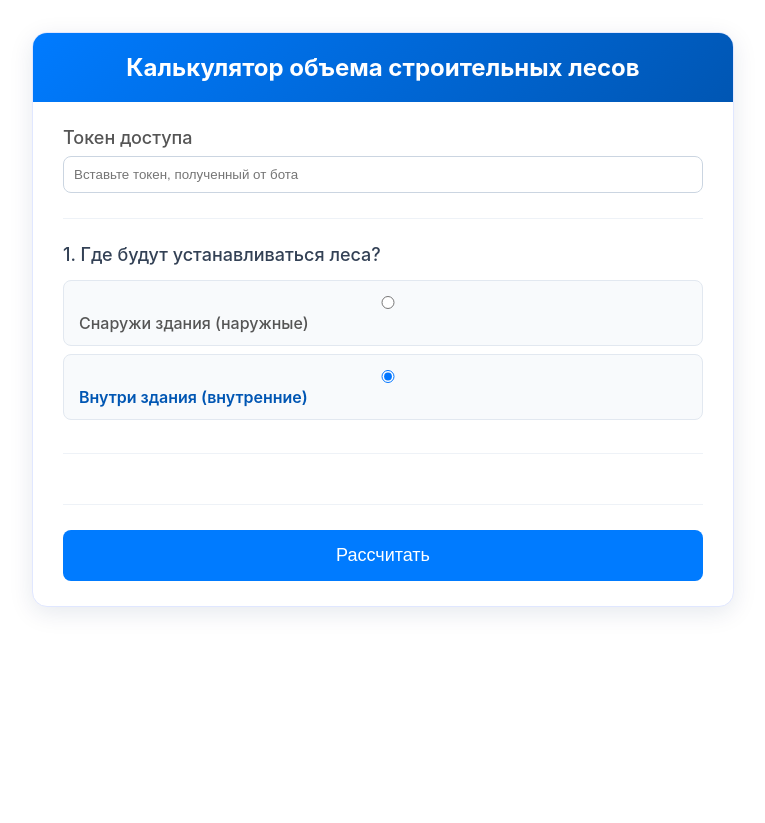
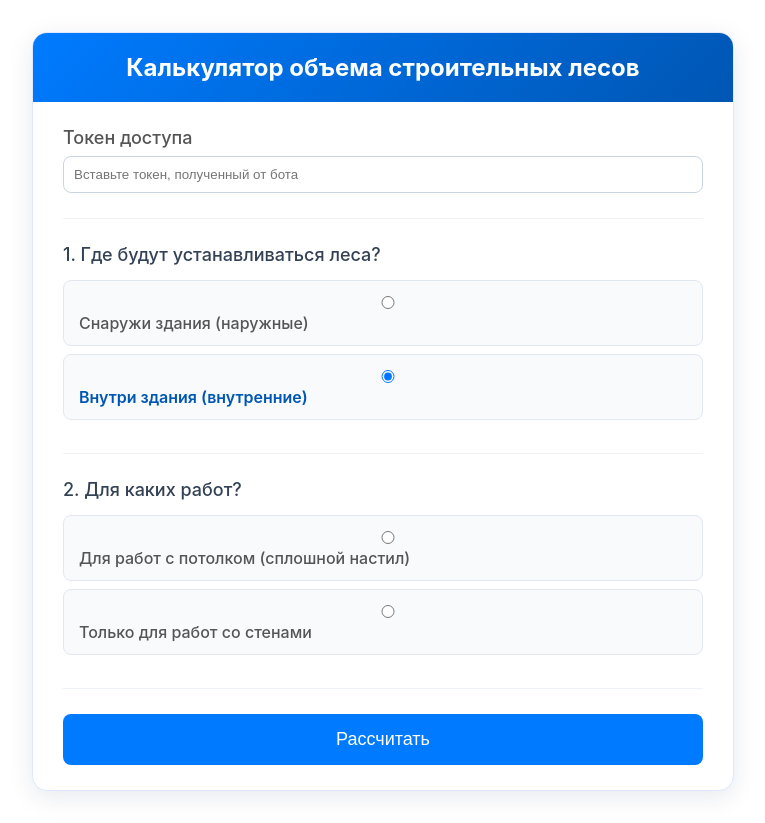
Before and after one commit to palolenin-cloud/smetnoe-frontend, a React (Create React App) app: page / in a window 1280 px wide. Both pictures are taken after a click on the label "Внутри здания (внутренние)". Shown: the whole page, without its empty margins (257-1022 px from the left). Before the commit the page ends 800 px from the top, so only its background shows below. Built offline with nearby package versions, Linux system fonts and the light colour scheme.

Commit message:
feat: Добавлена обработка страницы успеха оплаты

```diff
--- a/src/ScaffoldingCalculator.jsx
+++ b/src/ScaffoldingCalculator.jsx
@@ -1,13 +1,8 @@
 // --- Подключение зависимостей ---
-// Импортируем "строительные блоки" из библиотеки React.
-// 'React' - это основной "инженер", который знает, как строить интерфейсы.
-// 'useState', 'useEffect' - это его "инструменты" для управления данными и выполнения действий в нужный момент.
 import React, { useState, useEffect } from 'react';
 
 // --- Стили ---
-// Мы помещаем стили прямо в компонент. Это современный подход, называемый CSS-in-JS.
-// Аналогия: Вместо того чтобы клеить обои (CSS) из отдельного рулона, мы создаем "умные" стены,
-// которые уже знают, какого цвета им быть. Все, что касается внешнего вида, лежит в одном месте.
+// Мы помещаем стили прямо в компонент для удобства.
 const styles = `
   /* ... (здесь находятся все стили, они остались без изменений) ... */
   .scaffolding-calculator { font-family: -apple-system, BlinkMacSystemFont, "Segoe UI", Roboto, Helvetica, Arial, sans-serif; max-width: 700px; margin: 2rem auto; border-radius: 15px; overflow: hidden; box-shadow: 0 6px 25px rgba(0, 43, 85, 0.1); border: 1px solid #e0e7ff; background-color: #ffffff; }
@@ -38,130 +33,135 @@ const styles = `
   .btn-gdocs { background-color: #4285F4; color: white; }
 `;
 
-// --- Основной Компонент Калькулятора ---
-// Функция ScaffoldingCalculator - это "чертеж" нашего калькулятора.
-// React использует этот чертеж, чтобы построить интерактивный элемент на странице.
 function ScaffoldingCalculator() {
   // --- "Записные книжки" (Состояние / State) ---
-  // useState - это специальный "инструмент" React, который создает "записную книжку с волшебным карандашом".
-  // Когда мы что-то пишем в эту книжку (например, `setLocation('inside')`), React это видит и автоматически
-  // перерисовывает те части интерфейса, которые зависят от этой записи.
-
-  // Книжка для хранения выбора "где ставим леса" ('outside' или 'inside').
   const [location, setLocation] = useState('');
-  // Книжка для хранения выбора типа внутренних работ ('ceiling' или 'walls').
   const [insideType, setInsideType] = useState('');
-  // Книжка (в виде объекта) для хранения всех числовых значений из полей ввода.
   const [inputs, setInputs] = useState({
     height: '', length: '', roomWidth: '',
     roomLength: '', scaffoldWidth: '', wallsLength: ''
   });
-  // Книжка для хранения токена доступа пользователя.
   const [token, setToken] = useState('');
-  // Книжка для хранения ПОЛНОГО ответа от сервера в случае успеха.
   const [result, setResult] = useState(null);
-  // Книжка для хранения текста ошибки, если что-то пошло не так.
   const [error, setError] = useState('');
-  // Книжка-переключатель (true/false), которая говорит, идет ли сейчас загрузка.
   const [loading, setLoading] = useState(false);
-  // Книжка-переключатель для нашего аккордеона с обоснованием (открыт/закрыт).
   const [accordionOpen, setAccordionOpen] = useState(false);
 
+  // --- "Умные наблюдатели" (Эффекты / useEffect) ---
 
-  // --- "Умный наблюдатель" (Эффект / useEffect) ---
-  // useEffect - это "наблюдатель", который выполняет какое-то действие при определенных условиях.
-  // В данном случае, он срабатывает ОДИН РАЗ (благодаря пустому списку `[]` в конце)
-  // сразу после того, как калькулятор впервые появится на экране.
+  // НАБЛЮДАТЕЛЬ №1: Проверяет наличие '?token=...' в URL при первой загрузке.
   useEffect(() => {
-    // Он "осматривает" адресную строку браузера в поисках параметра 'token'.
     const urlParams = new URLSearchParams(window.location.search);
     const tokenFromUrl = urlParams.get('token');
-    // Если токен найден...
     if (tokenFromUrl) {
-      // ...он "записывает" его в нашу "записную книжку" 'token'.
       setToken(tokenFromUrl);
-      // И сразу же "стирает" его из адресной строки, чтобы он не мешался.
       window.history.replaceState({}, document.title, window.location.pathname);
     }
-  }, []); // Пустой массив `[]` означает "сделай это только один раз при рождении компонента".
+  }, []);
+
+  // =======================================================================
+  // === НАЧАЛО НОВОГО КОДА                                              ===
+  // =======================================================================
+  // НАБЛЮДАТЕЛЬ №2: Проверяет, не находимся ли мы на странице "успешной оплаты".
+  useEffect(() => {
+    const urlParams = new URLSearchParams(window.location.search);
+    const userId = urlParams.get('userId');
+    const paymentId = urlParams.get('paymentId');
+
+    // Если в адресе есть '/payment-success' и параметры пользователя...
+    if (window.location.pathname === '/payment-success' && userId && paymentId) {
+
+        // ...то мы запускаем асинхронную операцию "звонка" на бэкенд за токеном.
+        const fetchToken = async () => {
+            const apiUrl = process.env.REACT_APP_API_URL || 'http://localhost:3001';
+            try {
+                // "Звоним" по адресу, который мы настроили в server.js.
+                const response = await fetch(`${apiUrl}/api/payment-success?userId=${userId}&paymentId=${paymentId}`);
+                const data = await response.json();
+
+                // Если бэкенд ответил успешно и прислал токен...
+                if (data.success && data.token) {
+                    setToken(data.token); // ...сохраняем токен в нашу "записную книжку".
+
+                    // Сообщаем пользователю радостную новость.
+                    alert(`Ваш токен доступа: ${data.token}\n\nОн скопирован в поле ввода. Теперь вы можете делать расчеты.`);
+
+                    // "Подчищаем" URL, чтобы убрать из него '/payment-success', возвращая пользователя на главную.
+                    window.history.replaceState({}, document.title, window.location.pathname.replace('/payment-success', ''));
+                } else {
+                  // Если что-то пошло не так на стороне сервера.
+                  alert(data.message || 'Произошла ошибка при получении токена.');
+                }
+            } catch (err) {
+                // Если мы даже не смогли "дозвониться" до сервера.
+                alert('Не удалось связаться с сервером для получения токена. Попробуйте снова.');
+            }
+        };
+
+        fetchToken(); // Немедленно запускаем операцию.
+    }
+  }, []); // Пустой массив [] также означает "сделай это только один раз при загрузке".
+  // =======================================================================
+  // === КОНЕЦ НОВОГО КОДА                                               ===
+  // =======================================================================
 
 
   // --- "Инструкции для помощников" (Обработчики / Handlers) ---
-
-  // Инструкция, которая срабатывает каждый раз, когда пользователь что-то печатает в числовом поле.
   const handleInputChange = (e) => {
-    const { name, value } = e.target; // Узнаем имя поля (например, 'height') и новое значение.
-    // Обновляем нашу "книжку" с полями ввода, изменяя только то поле, которое нужно.
+    const { name, value } = e.target;
     setInputs(prev => ({ ...prev, [name]: value }));
   };
 
-  // Главная инструкция - запуск расчета. Она срабатывает при клике на кнопку "Рассчитать".
   const runCalculation = async () => {
-    // Предварительные проверки: не запускаем расчет, если не сделан основной выбор.
     if (!location || (location === 'inside' && !insideType)) {
       setResult(null);
-      return; // Прерываем выполнение инструкции.
-    }
-
-    // "Прибираемся на столе" перед началом работы: очищаем старый результат и ошибки.
-    setResult(null);
-    setError('');
-    setLoading(true); // Включаем режим "загрузка".
-
-    // Проверяем наличие токена.
-    if (!token) {
-      setError('Пожалуйста, введите ваш токен доступа.');
-      setLoading(false); // Выключаем режим "загрузка", так как расчет невозможен.
       return;
     }
 
-    // Собираем все данные в один "пакет" для отправки на сервер.
+    setResult(null);
+    setError('');
+    setLoading(true);
+
+    if (!token) {
+      setError('Пожалуйста, введите ваш токен доступа.');
+      setLoading(false);
+      return;
+    }
+
     let dataToSend = { location, insideType, ...inputs };
 
     try {
-      // Определяем адрес нашего "мозга" (бэкенда).
       const apiUrl = process.env.REACT_APP_API_URL || 'http://localhost:3001';
-      // "Звоним" на сервер по нужному "внутреннему номеру" (/api/calculate/scaffolding).
       const response = await fetch(`${apiUrl}/api/calculate/scaffolding`, {
-        method: 'POST', // Метод "POST" - мы ПЕРЕДАЕМ данные.
+        method: 'POST',
         headers: {
-          'Content-Type': 'application/json', // Говорим, что данные в формате JSON.
-          'Authorization': token // Предъявляем наш "пропуск" (токен).
+          'Content-Type': 'application/json',
+          'Authorization': token
         },
-        body: JSON.stringify(dataToSend) // Превращаем наш "пакет" в строку для отправки.
+        body: JSON.stringify(dataToSend)
       });
-
-      const responseData = await response.json(); // Читаем ответ от сервера.
-
-      // Если сервер ответил, что все хорошо (`success: true`)...
+      const responseData = await response.json();
       if (responseData.success) {
-        setResult(responseData); // ...записываем ВЕСЬ его ответ в "книжку" с результатами.
+        setResult(responseData);
       } else {
-        // ...иначе записываем его сообщение об ошибке.
         setError(responseData.message || 'Произошла неизвестная ошибка');
       }
     } catch (err) {
-      // Если мы даже не смогли "дозвониться" до сервера.
       setError('Не удалось связаться с сервером.');
     } finally {
-      // Этот блок выполняется ВСЕГДА, и при успехе, и при ошибке.
-      setLoading(false); // Выключаем режим "загрузка".
+      setLoading(false);
     }
   };
 
-  // --- "Мастера-оформители" (Функции для экспорта) ---
-
-  // Эта функция-помощник готовит HTML-код для экспорта.
+  // --- Функции экспорта ---
   const generateExportContent = () => {
-    if (!result) return ''; // Если результата нет, ничего не делаем.
-    // Собираем красивую HTML-строку из данных, хранящихся в "книжке" result.
+    if (!result) return '';
     let content = '<h1>Расчет объема строительных лесов</h1>';
     content += `<h2>Исходные данные:</h2><ul>`;
     content += `<li><strong>Расположение:</strong> ${location === 'outside' ? 'Снаружи здания' : 'Внутри здания'}</li>`;
     content += '</ul>';
     content += '<h2>Результаты расчета:</h2>';
     content += `<p><strong>Расчетный объем работ: ${result.volume} м²</strong></p>`;
-    // ... и так далее, используя все данные из `result`.
     if(result.formula) { content += `<p><strong>Формула расчета:</strong> <code>${result.formula}</code></p>`; }
     if(result.formulaBreakdown) { content += `<ul>${result.formulaBreakdown.map(line => `<li>${line}</li>`).join('')}</ul>`; }
     if(result.coefficient) { content += `<p><strong>${result.coefficient.explanation}</strong></p><p>Формула коэффициента: <code>${result.coefficient.formula}</code></p>`; }
@@ -169,13 +169,10 @@ function ScaffoldingCalculator() {
     return content;
   }
 
-  // Инструкция для экспорта в Word.
   const exportToWord = () => {
-    const content = generateExportContent(); // Получаем готовый HTML.
-    // "Заворачиваем" его в специальную обертку, чтобы Word понял, что это документ.
+    const content = generateExportContent();
     const sourceHTML = `<!DOCTYPE html><html><head><meta charset='utf-8'><title>Расчет</title></head><body>${content}</body></html>`;
     const source = 'data:application/vnd.ms-word;charset=utf-8,' + encodeURIComponent(sourceHTML);
-    // Создаем невидимую ссылку и "кликаем" по ней, чтобы браузер начал скачивание файла.
     const fileDownload = document.createElement("a");
     fileDownload.href = source;
     fileDownload.download = 'raschet-lesov.doc';
@@ -183,45 +180,35 @@ function ScaffoldingCalculator() {
   };
 
   // --- "Сборочный цех" (Рендер / return) ---
-  // Здесь мы описываем, КАК должен выглядеть наш калькулятор, используя язык JSX (похож на HTML).
-  // React берет этот "чертеж" и строит из него реальные элементы на странице.
   return (
-    <> {/* Это "фрагмент", невидимая обертка, чтобы вернуть несколько элементов сразу. */}
-      {/* Внедряем наши стили прямо на страницу. */}
+    <>
       <style>{styles}</style>
-
-      {/* Основной контейнер калькулятора */}
       <div className="scaffolding-calculator">
         <div className="calc-header">
           <h2>Калькулятор объема строительных лесов</h2>
         </div>
         <div className="calc-body">
-          {/* Мы используем <form>, но отключаем его стандартное поведение, чтобы страница не перезагружалась. */}
-          <form onSubmit={(e) => e.preventDefault()}>
+          <form onSubmit={(e) => { e.preventDefault(); runCalculation(); }}>
 
-            {/* Поле для ввода токена */}
             <div className="form-group">
                 <label className="form-group-title">Токен доступа</label>
                 <input
                     type="text"
-                    value={token} // Значение этого поля всегда равно тому, что записано в "книжке" 'token'.
-                    onChange={(e) => setToken(e.target.value)} // При любой печати - обновляем "книжку" 'token'.
+                    value={token}
+                    onChange={(e) => setToken(e.target.value)}
                     placeholder="Вставьте токен, полученный от бота"
                     style={{width: '100%', padding: '10px', boxSizing: 'border-box', borderRadius: '8px', border: '1px solid #cbd5e1'}}
                 />
             </div>
 
-            {/* ... другие поля и кнопки ... */}
             <div className="form-group">
               <span className="form-group-title">1. Где будут устанавливаться леса?</span>
               <div className="options-group">
-                <label><input type="radio" name="location" value="outside" onChange={(e) => setLocation(e.target.value)} /> <span>Снаружи здания (наружные)</span></label>
-                <label><input type="radio" name="location" value="inside" onChange={(e) => setLocation(e.target.value)} /> <span>Внутри здания (внутренние)</span></label>
+                <label><input type="radio" name="location" value="outside" checked={location === 'outside'} onChange={(e) => setLocation(e.target.value)} /> <span>Снаружи здания (наружные)</span></label>
+                <label><input type="radio" name="location" value="inside" checked={location === 'inside'} onChange={(e) => setLocation(e.target.value)} /> <span>Внутри здания (внутренние)</span></label>
               </div>
             </div>
 
-            {/* === УСЛОВНЫЙ РЕНДЕРИНГ === */}
-            {/* Эта конструкция означает: "Показывай следующий блок ТОЛЬКО ЕСЛИ в 'книжке' location записано 'outside'". */}
             {location === 'outside' && (
               <div className="form-group">
                 <span className="form-group-title">2. Укажите габариты фасада</span>
@@ -232,54 +219,68 @@ function ScaffoldingCalculator() {
               </div>
             )}
 
-            {/* Аналогично, показываем этот блок только для внутренних работ. */}
             {location === 'inside' && (
                <div className="form-group">
-                 {/* ... (содержимое блока для внутренних работ) ... */}
+                <span className="form-group-title">2. Для каких работ?</span>
+                 <div className="options-group">
+                    <label><input type="radio" name="inside-type" value="ceiling" checked={insideType === 'ceiling'} onChange={(e) => setInsideType(e.target.value)} /> <span>Для работ с потолком (сплошной настил)</span></label>
+                    <label><input type="radio" name="inside-type" value="walls" checked={insideType === 'walls'} onChange={(e) => setInsideType(e.target.value)} /> <span>Только для работ со стенами</span></label>
+                 </div>
                </div>
             )}
 
-            <button onClick={runCalculation} disabled={loading} style={{width: '100%', padding: '15px', fontSize: '18px', background: '#007bff', color: 'white', border: 'none', borderRadius: '8px', cursor: 'pointer'}}>
-                {/* Текст на кнопке зависит от состояния 'loading'. */}
+            {location === 'inside' && insideType === 'ceiling' && (
+                 <div className="form-group">
+                   <span className="form-group-title">3. Укажите габариты помещения</span>
+                   <div className="input-group">
+                     <div className="input-field"><label>Длина (Lпом), м</label><input type="number" name="roomLength" value={inputs.roomLength} onChange={handleInputChange}/></div>
+                     <div className="input-field"><label>Ширина (Wпом), м</label><input type="number" name="roomWidth" value={inputs.roomWidth} onChange={handleInputChange}/></div>
+                   </div>
+                 </div>
+            )}
+
+            {location === 'inside' && insideType === 'walls' && (
+                 <div className="form-group">
+                   <span className="form-group-title">3. Укажите параметры</span>
+                    <div className="input-group">
+                     <div className="input-field"><label>Длина стен (Lстен), м</label><input type="number" name="wallsLength" value={inputs.wallsLength} onChange={handleInputChange}/></div>
+                     <div className="input-field"><label>Ширина настила (Wн), м</label><input type="number" name="scaffoldWidth" value={inputs.scaffoldWidth} onChange={handleInputChange}/></div>
+                   </div>
+                 </div>
+            )}
+
+            <button type="submit" disabled={loading} style={{width: '100%', padding: '15px', fontSize: '18px', background: '#007bff', color: 'white', border: 'none', borderRadius: '8px', cursor: 'pointer'}}>
                 {loading ? 'Расчет...' : 'Рассчитать'}
             </button>
 
           </form>
 
-          {/* Показываем блок с ошибкой, ТОЛЬКО ЕСЛИ в "книжке" 'error' что-то записано. */}
           {error && <div className="calc-result" style={{borderColor: '#ffb3b3', background: '#fff8f8'}}><p style={{color: '#b30000', textAlign: 'center'}}>{error}</p></div>}
 
-          {/* Показываем блок с результатом, ТОЛЬКО ЕСЛИ в "книжке" 'result' что-то записано. */}
           {result && (
             <div className="calc-result">
               <div className="result-title">Расчетный объем работ:</div>
               <div className="result-value">{result.volume} м²</div>
               <div className="result-details">
-                  {/* ... (здесь мы выводим все данные из объекта 'result') ... */}
                 <p>Формула расчета: <code>{result.formula}</code></p>
                 <div className="formula-breakdown">
                   <p>где:</p>
-                    {/* `map` - это способ превратить массив строк в список элементов `<li>` */}
                   <ul>{result.formulaBreakdown.map((line, i) => <li key={i}>{line}</li>)}</ul>
                 </div>
-
-                  {/* Показываем блок с коэффициентом, только если он есть в ответе сервера. */}
                 {result.coefficient && (
                   <div className="coefficient-block">
-                      {/* ... (данные коэффициента) ... */}
+                    <p><strong>{result.coefficient.explanation}</strong></p>
+                    <p>Формула коэффициента: <code>{result.coefficient.formula}</code></p>
                   </div>
                 )}
 
-                  {/* Аккордеон */}
                 <button type="button" className="accordion-header" onClick={() => setAccordionOpen(!accordionOpen)}>
                     <strong>Обоснование:</strong> {result.justification.title}
                 </button>
-                  {/* Стиль max-height меняется в зависимости от "книжки" accordionOpen, создавая эффект анимации. */}
                 <div className="accordion-content" style={{maxHeight: accordionOpen ? '200px' : '0'}}>
                     <p>{result.justification.text}</p>
                 </div>
 
-                  {/* Кнопки экспорта */}
                 <div className="export-buttons">
                     <button onClick={exportToWord} className="btn-export btn-word">Экспорт в Word (.doc)</button>
                 </div>
@@ -293,5 +294,4 @@ function ScaffoldingCalculator() {
   );
 }
 
-// Экспортируем наш "чертеж", чтобы другие части приложения могли его использовать.
 export default ScaffoldingCalculator;
```
Lines whose indentation alone changed are shown as unchanged.
